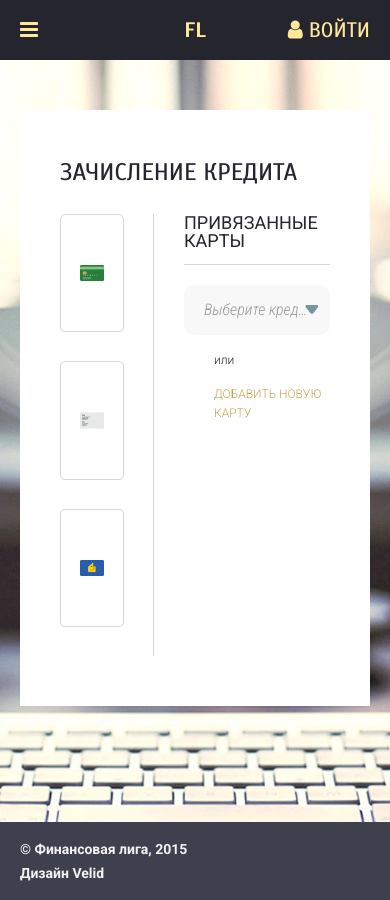
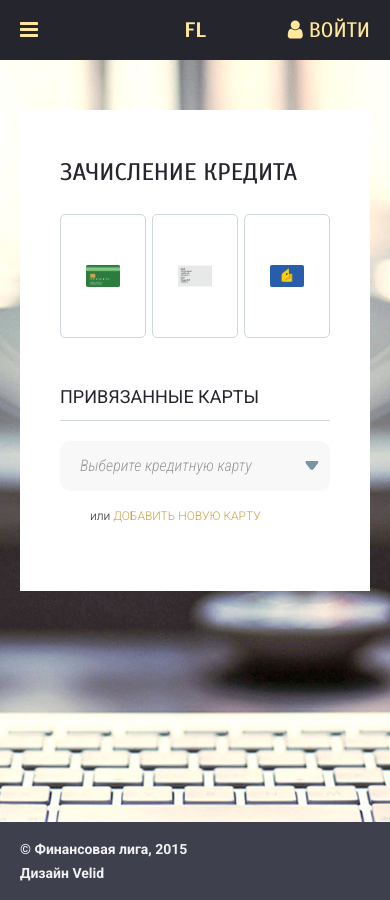
Before and after one commit to krupnov/mf-static, a Jekyll site: the page built from credit_transfer.html, in a window 390 px wide. Built offline with Jekyll 4.4.1, drawn with Linux system fonts in a browser that asks for light colours; nearby versions of some CDN libraries.

Commit message:
edit some styles, responsive in progress

```diff
--- a/credit_transfer.html
+++ b/credit_transfer.html
@@ -25,7 +25,7 @@ layout: default
 			</label>
 		</div>
 	</div>
-
+	<div class="credit-transfer-option-block-cover">
 		<div id="credit-card" class="credit-transfer-option-block">
 			<h2>Привязанные карты</h2>
 			<div class="attached-cards">
@@ -140,3 +140,4 @@ layout: default
 			</div>
 		</div>
 	</div>
+</div>
--- a/css/app/credits.css
+++ b/css/app/credits.css
@@ -120,7 +120,6 @@ div.get-credit-block div.promo-slider div.input-value input {
 }
 div.get-credit-block div.promo-slider div.input-value input#input-time { width: 58px; }
 
-
 div.credit-calculation {
 	border-left: 1px solid #999999;
 	color: #000000;
@@ -133,19 +132,11 @@ div.credit-calculation {
 
 div.credit-calculation div.calculation-fields:first-child { border-bottom: 1px solid #cccccc; }
 
-div.credit-calculation div.calculation-fields {
-	padding: 13px 12px;
-}
+div.credit-calculation div.calculation-fields { padding: 13px 12px; }
 
-div.credit-calculation div.calculation-fields label {
-	display: inline-block;
-	width: 153px;
-}
+div.credit-calculation div.calculation-fields label { display: inline-block; width: 153px; }
 div.credit-calculation div.calculation-fields label.interest-rate { width: 100%; }
-div.credit-calculation span {
-	font-size: 36px;
-	font-weight: 500;
-}
+div.credit-calculation span { font-size: 36px; font-weight: 500; }
 
 div.credit-calculation span.interest-rate { display: inline-block; font-size: 20px; font-weight: 400; margin-top: 5px; }
 
@@ -191,10 +182,7 @@ div.credit-transfer-block div.credit-transfer-options label {
 	width: 100%;
 }
 
-div.credit-transfer-block div.credit-transfer-options label > input {
-	position: absolute;
-	visibility: hidden;
-}
+div.credit-transfer-block div.credit-transfer-options label > input { position: absolute; visibility: hidden; }
 
 div.credit-transfer-block div.credit-transfer-options label > input + img {
 	-moz-border-radius: 5px;
@@ -204,26 +192,27 @@ div.credit-transfer-block div.credit-transfer-options label > input + img {
 	border-radius: 5px;
 	border: 1px solid #CFD8DC;
 	box-sizing: border-box;
-	box-sizing: border-box;
 	cursor: pointer;
 	max-width: 100%;
 	padding: 50px 28.969359%;
 	vertical-align: middle;
 }
 
-div.credit-transfer-block div.credit-transfer-options label > input:checked + img,
 div.credit-transfer-block div.credit-transfer-options label > input + img:hover {
 	border: 1px solid #FAE089;
 }
+div.credit-transfer-block div.credit-transfer-options label > input:checked + img {
+	border: 4px solid #FAE089;
+}
 
-
-div.credit-transfer-block div.credit-transfer-option-block {
+div.credit-transfer-block div.credit-transfer-option-block-cover {
 	display: inline-block;
+	vertical-align: top;
 	padding-left: 30px;
-	vertical-align: top;
 	max-width: 730px;
 	width: 65.178571%;
 }
+div.credit-transfer-block div.credit-transfer-option-block { display: block; width: 100%; }
 
 div.credit-transfer-block div.credit-transfer-option-block h2 {
 	border-bottom: 1px solid #CFD8DC;
--- a/css/responsive/credits.css
+++ b/css/responsive/credits.css
@@ -1,3 +1,31 @@
+@media only screen and (max-width: 1024px) {
+	div.credit-transfer-block div.credit-transfer-options {
+		border: 0px;
+		max-width: 100%;
+		padding: 0px;
+		width: 100%;
+	}
+	div.credit-transfer-block div.credit-transfer-options div.credit-transfer-option {
+		display: inline-block;
+		margin-bottom: 0px;
+		margin-left: 2.212389%;
+		max-width: 288px;
+		width: 31.858407%;
+	}
+	div.credit-transfer-block div.credit-transfer-options div.credit-transfer-option:first-child {
+		margin-left: 0px;
+	}
+
+	div.credit-transfer-block div.credit-transfer-option-block-cover {
+		display: block;
+		margin-top: 50px;
+		padding-left: 0px;
+		margin: 50px auto 0px;
+		max-width: 700px;
+		width: 100%;
+	}
+}
+
 @media only screen and (min-width: 848px) and (max-width: 1000px) {
 	div.credit-calculation div.calculation-fields label { width: 100%; }
 }
--- a/javascripts/application.js
+++ b/javascripts/application.js
@@ -132,7 +132,7 @@ var chooseCreditTransferOption = {
 			var creditOption = $(this).val();
 
 			$("div.credit-transfer-option-block").hide();
-			$("div#" + creditOption).css('display', 'inline-block');
+			$("div#" + creditOption).css('display', 'block');
 		})
 	}
 }
```
Lines whose indentation alone changed are shown as unchanged.
